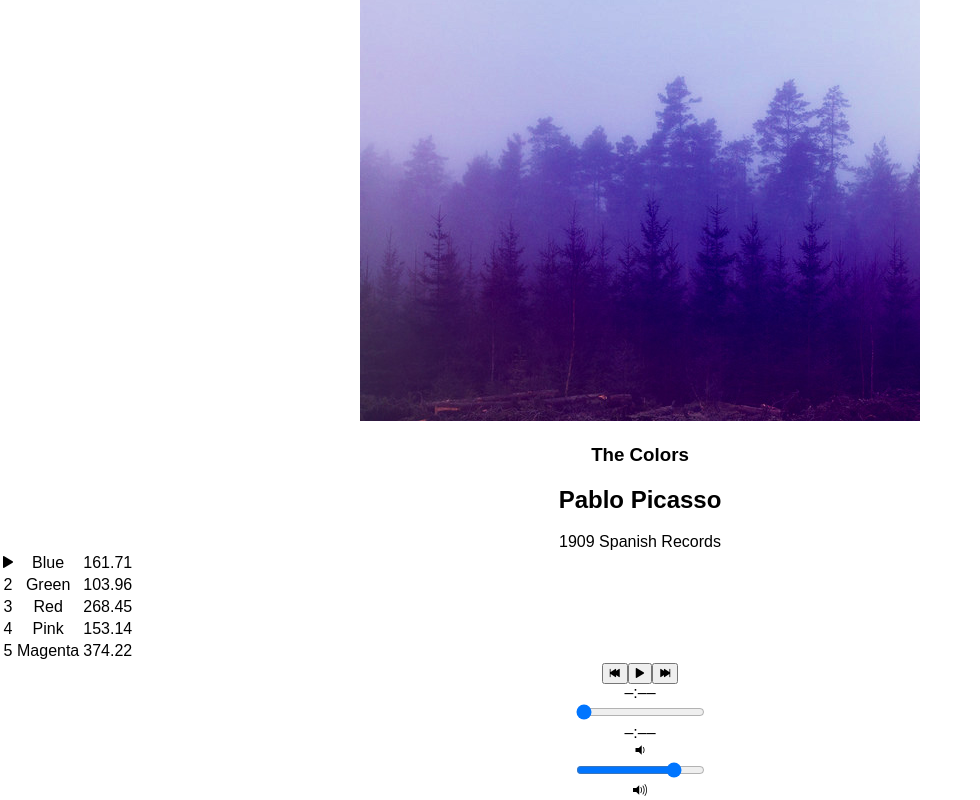
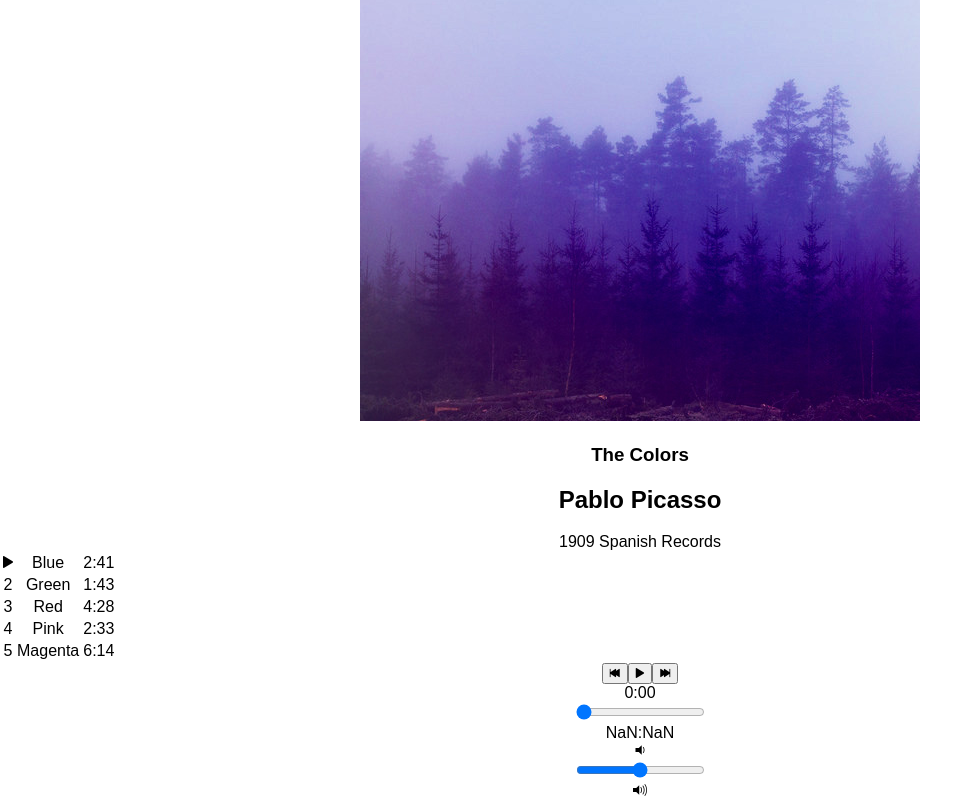
Before and after one commit to gardunochris/bloc-jams-react, a React (Create React App) app: page /album/the-colors in a window 1280 px wide. Shown: the part 237-1037 px from the top of the page, without its empty margins (0-980 px from the left). Built offline with nearby package versions, Linux system fonts and the light colour scheme.

Commit message:
Volume & Time Controls

```diff
--- a/src/components/Album.js
+++ b/src/components/Album.js
@@ -13,6 +13,8 @@ class Album extends Component {
      this.state = {
        album: album,
        currentSong: album.songs[0],
+       currentTime: 0,
+       duration: album.songs[0].duration,
        isPlaying: false,
        isHovered: false,
        songHovered: album.songs[0],
@@ -24,6 +26,25 @@ class Album extends Component {
 
      this.audioElement = document.createElement('audio');
      this.audioElement.src = album.songs[0].audioSrc;
+   }
+
+   componentDidMount() {
+     this.eventListeners = {
+       timeupdate: e => {
+         this.setState({ currentTime: this.audioElement.currentTime });
+       },
+       durationchange: e => {
+         this.setState({ duration: this.audioElement.duration });
+       }
+     };
+     this.audioElement.addEventListener('timeupdate', this.eventListeners.timeupdate);
+     this.audioElement.addEventListener('durationchange', this.eventListeners.durationchange);
+   }
+
+   componentWillUnmount() {
+     this.audioElement.src = null;
+     this.audioElement.removeEventListener('timeupdate', this.eventListeners.timeupdate);
+     this.audioElement.removeEventListener('durationchange', this.eventListeners.durationchange);
    }
 
    play() {
@@ -105,6 +126,31 @@ class Album extends Component {
       this.play();
     }
 
+  handleTimeChange(e) {
+      const newTime = this.audioElement.duration * e.target.value;
+      this.audioElement.currentTime = newTime;
+      this.setState({ currentTime: newTime });
+   }
+
+  handleVolumeChange(e) {
+      const newVolume = e.target.value;
+      this.audioElement.volume = newVolume;
+      this.setState({ volume: newVolume});
+   }
+
+  formatTime(time) {
+      var minutes = Math.floor(time/60);
+      var seconds = Math.round(time % 60);
+      if (typeof time !== "number") {
+       return "-:--";
+      }
+      else if (seconds <10) {
+        return minutes + ":0" + seconds;
+      }
+      return minutes + ":" + seconds;
+   }
+
+
    render() {
      return (
        <section className="album">
@@ -125,12 +171,14 @@ class Album extends Component {
            <tbody>
               {
                 this.state.album.songs.map( (song, index, album) =>
-                  <tr className="song" key={index} onClick={() => this.handleSongClick(song)} onMouseEnter={() => this.handleHoverOn(song)} onMouseLeave={this.handleHoverOff}>
+                  <tr className="song" key={index} onClick={() => this.handleSongClick(song)}
+                    onMouseEnter={() => this.handleHoverOn(song)}
+                    onMouseLeave={this.handleHoverOff}>
                     <td>
                       {this.songHover(song, index, album)}
                     </td>
                     <td className="song-title">{song.title}</td>
-                    <td>{song.duration}</td>
+                    <td className="song-duration">{this.formatTime(parseInt(song.duration, 10))}</td>
                   </tr>
                 )
               }
@@ -139,9 +187,14 @@ class Album extends Component {
          <PlayerBar
            isPlaying={this.state.isPlaying}
            currentSong={this.state.currentSong}
+           currentTime={this.audioElement.currentTime}
+           duration={this.audioElement.duration}
            handleSongClick={() => this.handleSongClick(this.state.currentSong)}
            handlePrevClick={() => this.handlePrevClick()}
            handleNextClick={() => this.handleNextClick(this.state.album.songs.song)}
+           handleTimeChange={(e) => this.handleTimeChange(e)}
+           handleVolumeChange={(e) => this.handleVolumeChange(e)}
+           formatTime={(time) => this.formatTime(time)}
          />
        </section>
      );
--- a/src/components/PlayerBar.js
+++ b/src/components/PlayerBar.js
@@ -16,13 +16,29 @@ class PlayerBar extends Component {
            </button>
          </section>
          <section id="time-control">
-           <div className="current-time">–:––</div>
-           <input type="range" className="seek-bar" value="0" />
-           <div className="total-time">–:––</div>
+           <div className="current-time">{this.props.formatTime(this.props.currentTime)}</div>
+           <input
+             type="range"
+             className="seek-bar"
+             value={(this.props.currentTime / this.props.duration) || 0}
+             max="1"
+             min="0"
+             step="0.01"
+             onChange={this.props.handleTimeChange}
+           />
+         <div className="total-time">{this.props.formatTime(this.props.duration)}</div>
          </section>
          <section id="volume-control">
            <div className="icon ion-volume-low"></div>
-           <input type="range" className="seek-bar" value="80" />
+           <input
+            type="range"
+            className="seek-bar"
+            value={this.props.volume}
+            max="1"
+            min="0"
+            step="0.01"
+            onChange={this.props.handleVolumeChange}
+          />
            <div className="icon ion-volume-high"></div>
          </section>
       </section>
```
